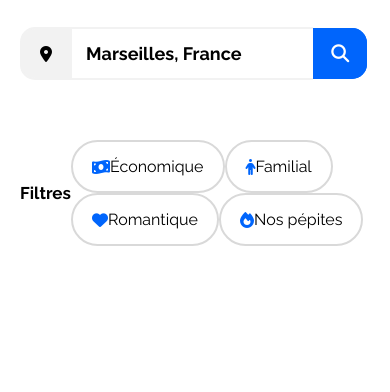
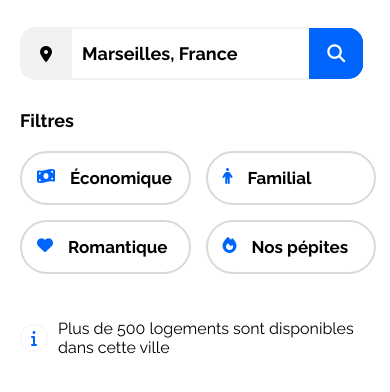
Before and after one commit to valeriepappani/OC-P1-booki, a plain HTML site: page index.html in a window 390 px wide. Shown: the part 230-622 px from the top of the page. Drawn offline with Linux system fonts and the light colour scheme.

Commit message:
ajout des filtres + infos responsive

```diff
--- a/css/style.css
+++ b/css/style.css
@@ -22,10 +22,16 @@ h1 {
     padding-bottom:8px;
 }
 
+h4 {
+    font-size:18px;
+    font-weight: 700;
+}
+
 .pFooter {
     font-size: 16px;
     font-weight: 400;
 }
+
 
 
 /*****DESKTOP*****/
@@ -42,7 +48,7 @@ header img {
 
 .container-header {
     display:flex;
-    height:79px;
+    height:80px;
 }
 
 nav {
@@ -54,6 +60,7 @@ nav ul {
     flex-direction: row;
     float:right;
 }
+
 
 nav li {
     list-style-type:none;
@@ -76,8 +83,8 @@ nav li a:hover {
 }
 
 /****Section recherche formulaire****/
-.recherche {
-    margin: 30px 50px;
+.recherche, .filtres {
+    margin: 30px 50px 0 50px;
 }
 
 .formRecherche {
@@ -122,37 +129,56 @@ nav li a:hover {
 
 
 /****FILTRES****/
-section {
-    margin: 0 50px 30px 50px;
-}
-
 .filtres {
-    display: flex;
-    flex-direction: row;
+    display:flex;
     align-items: center;
     float:left;
 }
 
-.titreFiltres{
-    font-size:17px;
-    font-weight: 700;
+.filtres h4 {
+    float:left;
 }
 
-.filtresBlocs {
+.filtres ul {
+    margin:0;
+    padding:0;
+}
+.filtres li {
     display:flex;
-    flex-direction:row;
+    float:left;
+    border: 2px solid #D9D9D9;
+    border-radius:30px;
+    padding: 15px;
+    margin-left:15px;
 }
 
-.listeFiltres {
-    display:flex;
-    flex-direction:row;
-    border: 2px solid #D9D9D9;
-    padding: 15px 19px;
+.filtres li:hover {
+    background-color:#DEEBFF;
+}
+
+.filtres p{
+    margin-left:15px;
+    font-size:17px;
+    font-weight:700;
+}
+
+/****INFO****/
+.info {
+    float:left;
+    margin: 30px 50px 0 50px;
+    display: flex;
+    flex-direction: row;
+    justify-content: center;
     align-items: center;
-    border-radius: 30px;
-    margin:0;
+}
 
+.fa-info {
+    border-radius: 50%;
+    padding:5px 10px;
+    border: 1px solid #F2F2F2;
+    margin-right:10px;
 }
+
 
 
 
@@ -160,14 +186,20 @@ section {
 /*****TABLETTE*****/
 @media screen and (min-width: 768px) and (max-width: 1024px) {
 /****FILTRES****/
-/*.filtres {
-    display: inline;
-    margin-bottom:20px;
+.filtres {
+    display:flex;
+    flex-direction: column;
     float:left;
 }
-.titreFiltres {
+
+.filtres h4 {
+    width:100%;
     margin-bottom:20px;
-}*/
+}
+.filtres li {
+    margin-left: 0;
+    margin-right:10px;
+}
     }
 
 
@@ -219,32 +251,33 @@ section {
         padding-top: 14px;
     }
 
-    nav li a:hover {
+    nav li:hover a {
         color: #0065FC;
     }
 
     nav li a:hover {
         border-top: none;
+        color: #0065FC;
     }
 
     .hebergements {
         margin-right: 0px;
     }
 
-    /****Section recherche formulaire****/
-    .formRecherche{
-        /*white-space: nowrap;*/
+    .hebergements:hover {
+        color: #0065FC;
     }
 
+    /****Section recherche formulaire****/
     section {
         margin: 30px 20px;
     }
 
     .searchVille {
-        padding: 14px 14px;
+        padding: 14px 14px 14px 10px;
     }
 
-    .recherche {
+    .recherche, .info {
         margin: 30px 20px;
     }
 
@@ -258,4 +291,39 @@ section {
 
     /****FILTRES****/
 
+    .recherche, .filtres {
+        margin: 30px 20px 0 20px;
+    }
+
+    .filtres {
+        display:flex;
+        flex-direction: column;
+        flex-wrap:wrap;
+        float:none;
+        width:100%;
+    }
+
+    .filtres h4 {
+        width:100%;
+        margin-bottom:20px;
+    }
+
+    .filtres ul {
+        width:100%;
+    }
+
+    .filtres li{
+        width:35%;
+        margin-bottom:15px;
+        padding:15px;
+    }
+
+    .filtres p {
+        width:100%;
+    }
+
+    .filtres li {
+        margin-left: 0;
+        margin-right:15px;
+    }
 }
--- a/index.html
+++ b/index.html
@@ -35,31 +35,31 @@
         </section>
  <!--Filtres-->
     <section class="filtres">
-            <p class="titreFiltres">Filtres</p>
-            <div class="container-filtres">
-                <div class="filtresBlocs">
-                    <div class="listeFiltres">
-                        <i class="fa-solid fa-money-bill-wave iconeFiltres" style="color: #0065fc;"></i>
+        <h4>Filtres</h4>
+        <ul>
+            <li>
+                <i class="fa-solid fa-money-bill-wave" style="color: #0065fc;"></i>
                 <p>Économique</p>
-                    </div>
-                    <div class="listeFiltres">
-                        <i class="fa-solid fa-person iconeFiltres" style="color: #0065fc;"></i>
+            </li>
+            <li>
+                <i class="fa-solid fa-person" style="color: #0065fc;"></i>
                 <p>Familial</p>
-                    </div>
-                </div>
-                <div class="filtresBlocs">
-                 <div class="listeFiltres">
-                    <i class="fa-solid fa-heart iconeFiltres" style="color: #0065fc;"></i>
+            </li>
+            <li>
+                <i class="fa-solid fa-heart" style="color: #0065fc;"></i>
                 <p>Romantique</p>
-                </div>
-                <div class="listeFiltres">
-                    <i class="fa-solid fa-fire iconeFiltres" style="color: #0065fc;"></i>
+            </li>
+            <li>
+                <i class="fa-solid fa-fire" style="color: #0065fc;"></i>
                 <p>Nos pépites</p>
-                </div>
-                </div>
-            </div>
+            </li>
+        </ul>
     </section>
-
+    <!--info-->
+    <section class="info">
+        <i class="fa-solid fa-info" style="color: #0065fc;"></i>
+        <p class="pFooter">Plus de 500 logements sont disponibles dans cette ville</p>
+    </section>
     </header>
 </body>
 </html>
```
Lines whose indentation alone changed are shown as unchanged.
